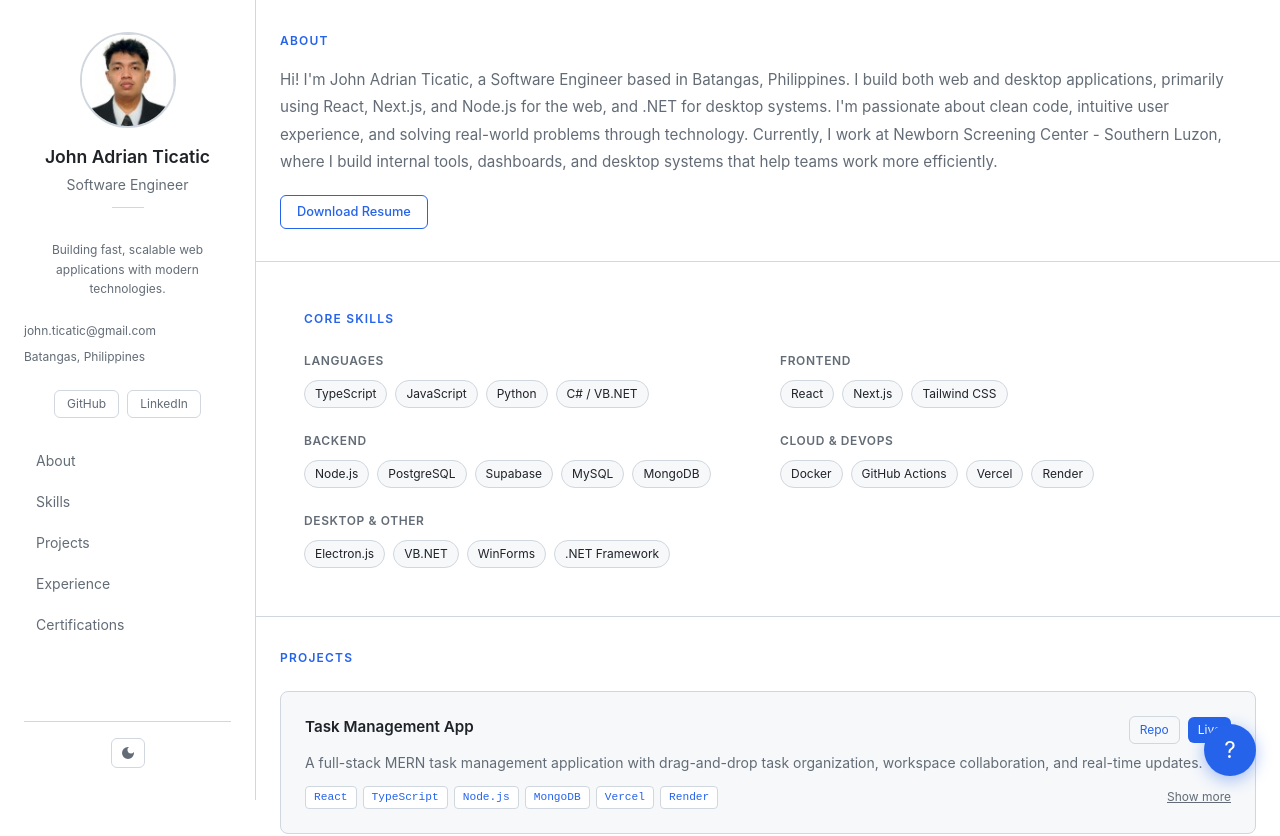
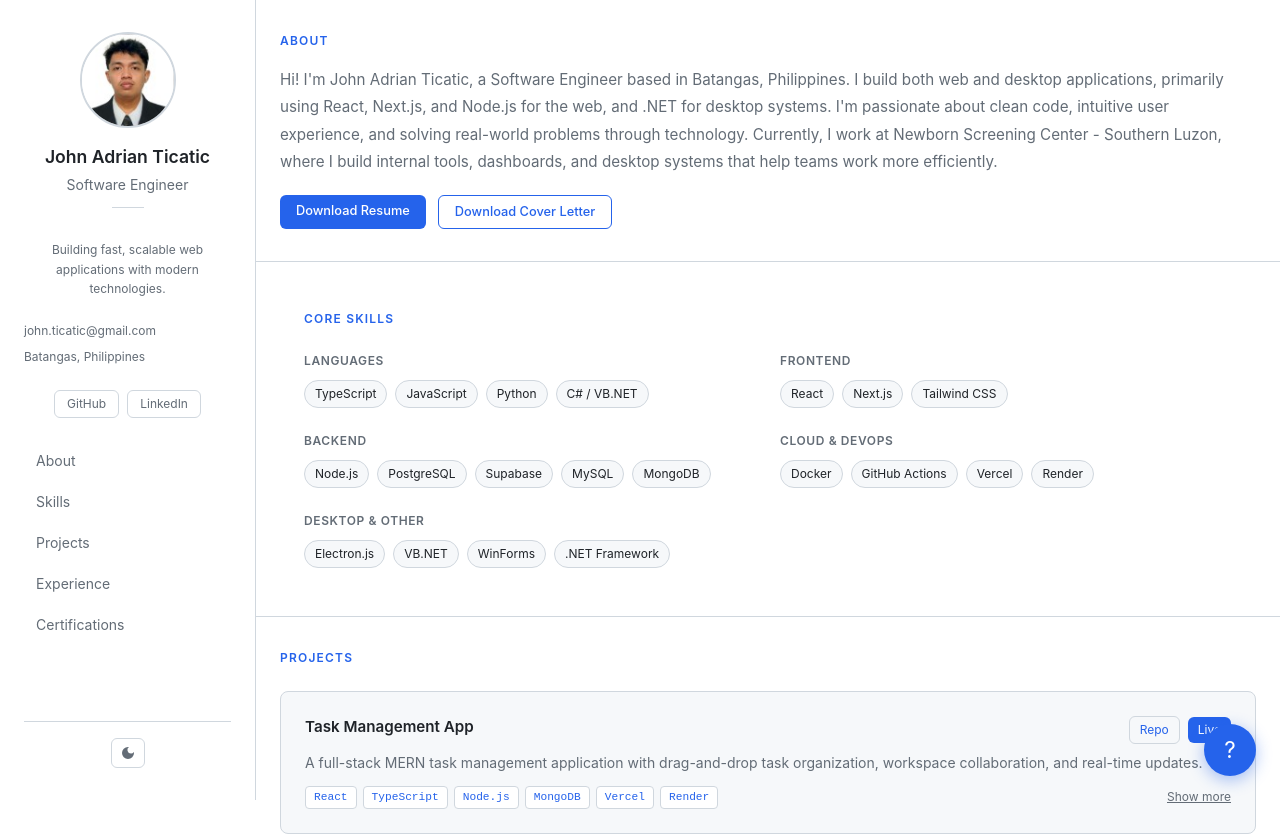
Before and after one commit to aiannyyyy/my-portfolio-rebranded, a Next.js app: page / in a window 1280 px wide. Shown: the top 836 px of the page. Built offline with nearby package versions, Linux system fonts and the light colour scheme.

Commit message:
adding cover letter

```diff
--- a/src/components/sections/About.tsx
+++ b/src/components/sections/About.tsx
@@ -4,9 +4,14 @@ export default function About() {
     <section id="about" style={{ padding:"32px 24px", borderBottom:"1px solid var(--border)" }}>
       <h2 style={{ fontSize:"0.75rem", fontWeight:600, letterSpacing:"0.1em", textTransform:"uppercase", color:"var(--accent)", marginBottom:"16px" }}>About</h2>
       <p style={{ fontSize:"0.95rem", lineHeight:1.8, color:"var(--muted)" }}>{personal.about}</p>
-      <a href={personal.resumeUrl} target="_blank" rel="noopener noreferrer" style={{ display:"inline-block", marginTop:"20px", padding:"6px 16px", borderRadius:"6px", border:"1px solid var(--accent)", color:"var(--accent)", fontSize:"0.8rem", textDecoration:"none", fontWeight:500 }}>
-        Download Resume
-      </a>
+      <div style={{ display:"flex", gap:"12px", marginTop:"20px", flexWrap:"wrap" }}>
+        <a href={personal.resumeUrl} target="_blank" rel="noopener noreferrer" style={{ display:"inline-block", padding:"6px 16px", borderRadius:"6px", backgroundColor:"var(--accent)", color:"#ffffff", fontSize:"0.8rem", textDecoration:"none", fontWeight:500 }}>
+          Download Resume
+        </a>
+        <a href={personal.coverLetterUrl} target="_blank" rel="noopener noreferrer" style={{ display:"inline-block", padding:"6px 16px", borderRadius:"6px", border:"1px solid var(--accent)", color:"var(--accent)", fontSize:"0.8rem", textDecoration:"none", fontWeight:500 }}>
+          Download Cover Letter
+        </a>
+      </div>
     </section>
   )
 }
--- a/src/data/personal.ts
+++ b/src/data/personal.ts
@@ -8,5 +8,6 @@ export const personal = {
   github: "https://github.com/aiannyyyy",
   linkedin: "https://www.linkedin.com/in/john-adrian-ticatic-a080b6206/",
   resumeUrl: "/JohnAdrianTicatic_CV.pdf",
+  coverLetterUrl: "/John_Adrian_Ticatic_Cover_Letter.pdf",
   avatarUrl: "/image.jpg",
 }
```
Also changed, not shown: 1 other file (tests, documents, lock files or other folders).
